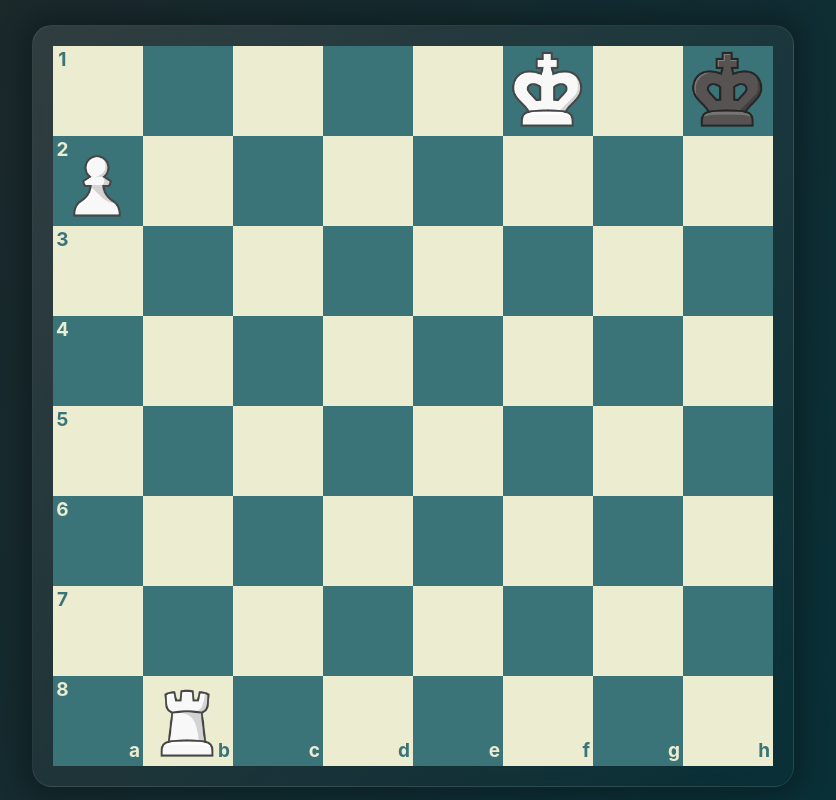
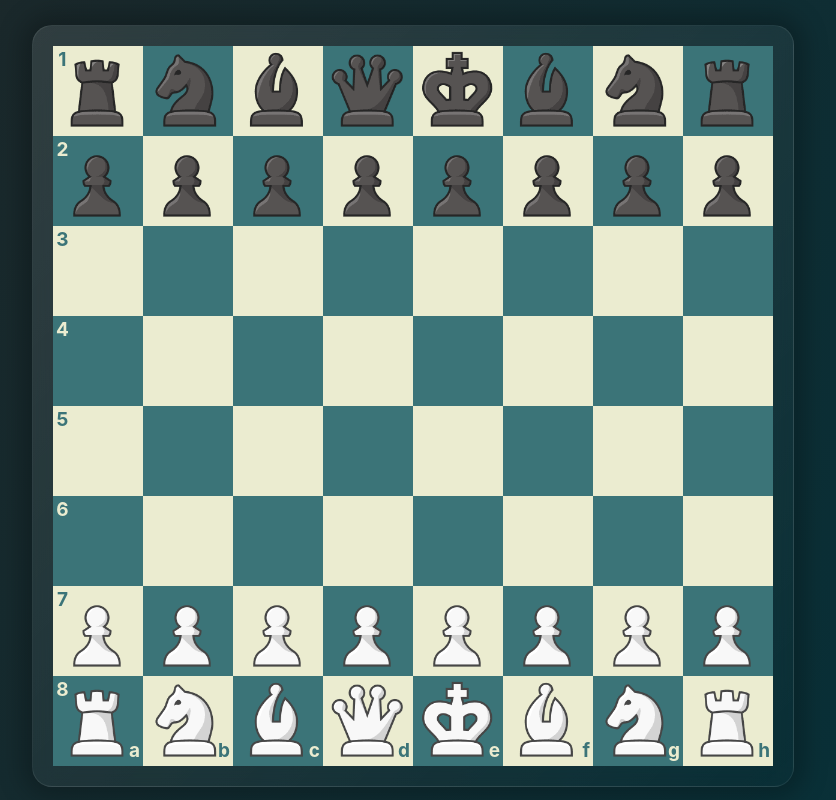
Before and after one commit to DeridDaniil/Games-React, a React (Vite) app: page / in a window 1280 px wide. Shown: the part 900-1700 px from the top of the page, without its empty margins (227-1063 px from the left). Built offline with nearby package versions, Linux system fonts and the light colour scheme.

Commit message:
fetch: added insufficient draw option in chess

```diff
--- a/src/Games/Chess/arbiter/arbiter.js
+++ b/src/Games/Chess/arbiter/arbiter.js
@@ -1,3 +1,4 @@
+import { areSameColorTiles, findFiguresCoords } from "../data/helper";
 import { getBishopMoves, getCastlingMoves, getFigures, getKingMoves, getKingPosition, getKnightMoves, getPawnCaptures, getPawnMoves, getQueenMoves, getRookMoves } from "./getMoves"
 import { moveFigures, movePawns } from "./move";
 
@@ -78,6 +79,25 @@ const arbiter = {
     ], []);
 
     return (!isInCheck && moves.length === 0);
+  },
+  insufficientMaterial: function (position) {
+    const figures = position.reduce((acc, axisY) => acc = [
+      ...acc,
+      ...axisY.filter(axisX => axisX)
+    ], []);
+
+    if (figures.length === 2) return true;
+    if (figures.length === 3 && (figures.some(f => f.slice(6) === 'bishop' || f.slice(6) === 'knight'))) return true;
+    if (figures.length === 4 &&
+      figures.every(f => f.slice(6) === 'bishop' || f.slice(6) === 'king') &&
+      new Set(figures).size === 4 &&
+      areSameColorTiles(
+        findFiguresCoords(position, 'white-bishop')[0],
+        findFiguresCoords(position, 'black-bishop')[0]
+      )
+    ) return true;
+
+    return false;
   }
 }
 
--- a/src/Games/Chess/components/Figures/Figures.jsx
+++ b/src/Games/Chess/components/Figures/Figures.jsx
@@ -6,7 +6,7 @@ import arbiter from '../../arbiter/arbiter';
 import './Figures.scss';
 import { openPromotion } from '../../reducer/actions/popup';
 import { getCastleDirection } from '../../arbiter/getMoves';
-import { detectStalemate, updateCastling } from '../../reducer/actions/game';
+import { detectInsufficientMaterial, detectStalemate, updateCastling } from '../../reducer/actions/game';
 
 function Figures() {
   const { chessState, dispatch } = useChessContext();
@@ -53,9 +53,8 @@ function Figures() {
       const newPosition = arbiter.performMove({ position, figure, axisY, axisX, y, x });
       dispatch(makeNewMove({ newPosition }));
 
-      if (arbiter.isStalemate(newPosition, opponent, castleDirection)) {
-        dispatch(detectStalemate());
-      }
+      if (arbiter.insufficientMaterial(newPosition)) dispatch(detectInsufficientMaterial());
+      else if (arbiter.isStalemate(newPosition, opponent, castleDirection)) dispatch(detectStalemate());
     }
     dispatch(clearCandidates());
   }
--- a/src/Games/Chess/data/helper.js
+++ b/src/Games/Chess/data/helper.js
@@ -1,33 +1,40 @@
 export const createPosition = () => {
   const position = Array(8).fill('').map(_x => Array(8).fill(''));
 
-  // for (let i = 0; i < 8; i++) {
-  //   position[1][i] = 'white-pawn';
-  //   position[6][i] = 'black-pawn';
-  // }
+  for (let i = 0; i < 8; i++) {
+    position[1][i] = 'white-pawn';
+    position[6][i] = 'black-pawn';
+  }
 
-  // position[0][0] = 'white-rook'
-  // position[0][1] = 'white-knight';
-  // position[0][2] = 'white-bishop';
-  // position[0][3] = 'white-queen';
-  // position[0][4] = 'white-king'
-  // position[0][5] = 'white-bishop';
-  // position[0][6] = 'white-knight';
-  // position[0][7] = 'white-rook'
+  position[0][0] = 'white-rook'
+  position[0][1] = 'white-knight';
+  position[0][2] = 'white-bishop';
+  position[0][3] = 'white-queen';
+  position[0][4] = 'white-king'
+  position[0][5] = 'white-bishop';
+  position[0][6] = 'white-knight';
+  position[0][7] = 'white-rook'
 
-  // position[7][0] = 'black-rook'
-  // position[7][1] = 'black-knight';
-  // position[7][2] = 'black-bishop';
-  // position[7][3] = 'black-queen';
-  // position[7][4] = 'black-king'
-  // position[7][5] = 'black-bishop';
-  // position[7][6] = 'black-knight';
-  // position[7][7] = 'black-rook'
-
-  position[6][0] = 'white-pawn'
-  position[0][1] = 'white-rook'
-  position[7][5] = 'white-king'
-  position[7][7] = 'black-king'
+  position[7][0] = 'black-rook'
+  position[7][1] = 'black-knight';
+  position[7][2] = 'black-bishop';
+  position[7][3] = 'black-queen';
+  position[7][4] = 'black-king'
+  position[7][5] = 'black-bishop';
+  position[7][6] = 'black-knight';
+  position[7][7] = 'black-rook'
 
   return position;
 }
+
+export const areSameColorTiles = (coords1, coords2) => (coords1.y + coords1.x) % 2 === (coords2.y + coords2.x) % 2;
+
+export const findFiguresCoords = (position, type) => {
+  const result = [];
+  position.forEach((axisY, y) => {
+    axisY.forEach((axisX, x) => {
+      if (axisX === type) result.push({ y, x });
+    })
+  });
+  return result;
+}
--- a/src/Games/Chess/data/types.js
+++ b/src/Games/Chess/data/types.js
@@ -6,6 +6,7 @@ export const ActionTypes = {
   'PROMOTION_CLOSE': 'PROMOTION_CLOSE',
   'CAN_CASTLE': 'CAN_CASTLE',
   'STALEMATE': 'STALEMATE',
+  'INSUFFICIENT_MATERIAL': 'INSUFFICIENT_MATERIAL',
   'NEW_GAME': 'NEW_GAME'
 };
 
@@ -15,5 +16,5 @@ export const Status = {
   'white': 'White wins',
   'black': 'Black wins',
   'stalemate': 'Game draws due to stalemate',
-  'insufficient': 'Game draws due to insuffucient material'
+  'insufficient': 'Game draws due to insuffucient material',
 };
--- a/src/Games/Chess/reducer/Reducer.js
+++ b/src/Games/Chess/reducer/Reducer.js
@@ -68,6 +68,13 @@ export const ChessReducer = (state, action) => {
         ...action.payload
       }
     }
+
+    case ActionTypes.INSUFFICIENT_MATERIAL: {
+      return {
+        ...state,
+        status: Status.insufficient
+      }
+    }
   }
 
   return state;
--- a/src/Games/Chess/reducer/actions/game.js
+++ b/src/Games/Chess/reducer/actions/game.js
@@ -14,6 +14,12 @@ export const detectStalemate = () => {
   }
 }
 
+export const detectInsufficientMaterial = () => {
+  return {
+    type: ActionTypes.INSUFFICIENT_MATERIAL,
+  }
+}
+
 export const setupNewGame = () => {
   return {
     type: ActionTypes.NEW_GAME,
```
